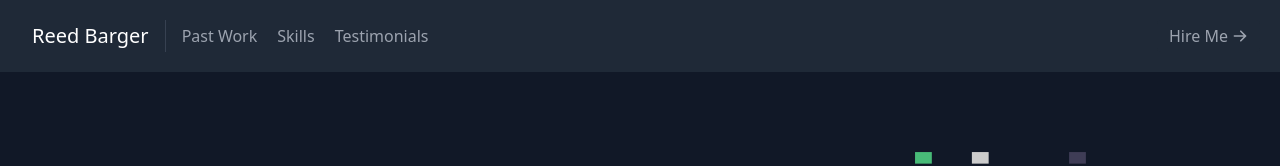
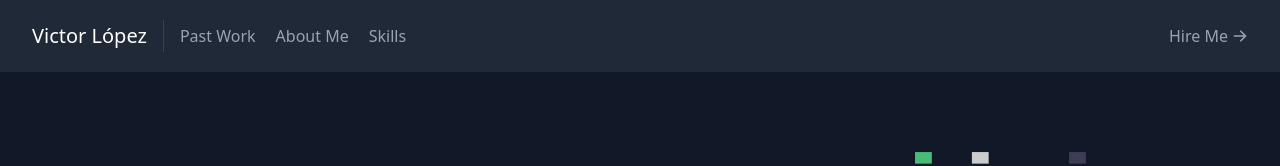
Before and after one commit to Victor1Ja/react-tailwindcss-portfolio, a React (Create React App) app: page / in a window 1280 px wide. Shown: the top 166 px of the page. Built offline with nearby package versions, Linux system fonts and the light colour scheme.

Commit message:
Refactor NavBar component Move hardcoded string to the data file

```diff
--- a/src/components/Navbar.js
+++ b/src/components/Navbar.js
@@ -1,5 +1,6 @@
-import { ArrowRightIcon } from "@heroicons/react/solid";
-import React from "react";
+import { ArrowRightIcon } from '@heroicons/react/solid';
+import React from 'react';
+import { navBar } from '../data';
 
 export default function Navbar() {
   return (
@@ -7,24 +8,20 @@ export default function Navbar() {
       <div className="container mx-auto flex flex-wrap p-5 flex-col md:flex-row items-center">
         <a className="title-font font-medium text-white mb-4 md:mb-0">
           <a href="#about" className="ml-3 text-xl">
-            Reed Barger
+            {navBar.title}
           </a>
         </a>
         <nav className="md:mr-auto md:ml-4 md:py-1 md:pl-4 md:border-l md:border-gray-700	flex flex-wrap items-center text-base justify-center">
-          <a href="#projects" className="mr-5 hover:text-white">
-            Past Work
-          </a>
-          <a href="#skills" className="mr-5 hover:text-white">
-            Skills
-          </a>
-          <a href="#testimonials" className="mr-5 hover:text-white">
-            Testimonials
-          </a>
+          {navBar.tabs.map((tab, index) => (
+            <a href={tab.value} key={index} className="mr-5 hover:text-white">
+              {tab.text}
+            </a>
+          ))}
         </nav>
         <a
-          href="#contact"
+          href={navBar.finalTab.value}
           className="inline-flex items-center bg-gray-800 border-0 py-1 px-3 focus:outline-none hover:bg-gray-700 rounded text-base mt-4 md:mt-0">
-          Hire Me
+          {navBar.finalTab.text}
           <ArrowRightIcon className="w-4 h-4 ml-1" />
         </a>
       </div>
--- a/src/data.js
+++ b/src/data.js
@@ -1,77 +1,98 @@
 export const projects = [
   {
-    title: "React Reserve",
-    subtitle: "MERN Stack",
+    title: 'React Reserve',
+    subtitle: 'MERN Stack',
     description:
-      "Lorem ipsum dolor sit amet consectetur adipisicing elit. Praesentium dolore rerum laborum iure enim sint nemo omnis voluptate exercitationem eius?",
-    image: "./project-1.gif",
-    link: "https://reactbootcamp.com",
+      'Lorem ipsum dolor sit amet consectetur adipisicing elit. Praesentium dolore rerum laborum iure enim sint nemo omnis voluptate exercitationem eius?',
+    image: './project-1.gif',
+    link: 'https://reactbootcamp.com'
   },
   {
-    title: "React Tracks",
-    subtitle: "React and Python",
+    title: 'React Tracks',
+    subtitle: 'React and Python',
     description:
-      "Lorem ipsum dolor sit amet consectetur adipisicing elit. Praesentium dolore rerum laborum iure enim sint nemo omnis voluptate exercitationem eius?",
-    image: "./project-2.gif",
-    link: "https://reactbootcamp.com",
+      'Lorem ipsum dolor sit amet consectetur adipisicing elit. Praesentium dolore rerum laborum iure enim sint nemo omnis voluptate exercitationem eius?',
+    image: './project-2.gif',
+    link: 'https://reactbootcamp.com'
   },
   {
-    title: "DevChat",
-    subtitle: "React and Firebase",
+    title: 'DevChat',
+    subtitle: 'React and Firebase',
     description:
-      "Lorem ipsum dolor sit amet consectetur adipisicing elit. Praesentium dolore rerum laborum iure enim sint nemo omnis voluptate exercitationem eius?",
-    image: "./project-3.gif",
-    link: "https://reactbootcamp.com",
+      'Lorem ipsum dolor sit amet consectetur adipisicing elit. Praesentium dolore rerum laborum iure enim sint nemo omnis voluptate exercitationem eius?',
+    image: './project-3.gif',
+    link: 'https://reactbootcamp.com'
   },
   {
-    title: "Epic Todo App",
-    subtitle: "React Hooks",
+    title: 'Epic Todo App',
+    subtitle: 'React Hooks',
     description:
-      "Lorem ipsum dolor sit amet consectetur adipisicing elit. Praesentium dolore rerum laborum iure enim sint nemo omnis voluptate exercitationem eius?",
-    image: "./project-4.gif",
-    link: "https://reactbootcamp.com",
-  },
+      'Lorem ipsum dolor sit amet consectetur adipisicing elit. Praesentium dolore rerum laborum iure enim sint nemo omnis voluptate exercitationem eius?',
+    image: './project-4.gif',
+    link: 'https://reactbootcamp.com'
+  }
 ];
 
 export const testimonials = [
   {
     quote:
-      "Lorem ipsum dolor sit amet consectetur adipisicing elit. Culpa quod necessitatibus quidem impedit facilis? Distinctio laboriosam veritatis recusandae minus. Voluptatum accusantium hic laudantium soluta ea sapiente cupiditate officia maiores itaque.",
-    image: "https://randomuser.me/api/portraits/men/1.jpg",
-    name: "Jesse Hicks",
-    company: "Zoozle",
+      'Lorem ipsum dolor sit amet consectetur adipisicing elit. Culpa quod necessitatibus quidem impedit facilis? Distinctio laboriosam veritatis recusandae minus. Voluptatum accusantium hic laudantium soluta ea sapiente cupiditate officia maiores itaque.',
+    image: 'https://randomuser.me/api/portraits/men/1.jpg',
+    name: 'Jesse Hicks',
+    company: 'Zoozle'
   },
   {
     quote:
-      "Lorem ipsum dolor sit amet consectetur adipisicing elit. Culpa quod necessitatibus quidem impedit facilis? Distinctio laboriosam veritatis recusandae minus. Voluptatum accusantium hic laudantium soluta ea sapiente cupiditate officia maiores itaque.",
-    image: "https://randomuser.me/api/portraits/men/94.jpg",
-    name: "Ruben Alvarez",
-    company: "Dooble.io",
-  },
+      'Lorem ipsum dolor sit amet consectetur adipisicing elit. Culpa quod necessitatibus quidem impedit facilis? Distinctio laboriosam veritatis recusandae minus. Voluptatum accusantium hic laudantium soluta ea sapiente cupiditate officia maiores itaque.',
+    image: 'https://randomuser.me/api/portraits/men/94.jpg',
+    name: 'Ruben Alvarez',
+    company: 'Dooble.io'
+  }
 ];
 
 export const skills = [
-  "JavaScript",
-  "React",
-  "Next.js",
-  "Node",
-  "GraphQL",
-  "Material UI",
+  'JavaScript',
+  'React',
+  'Next.js',
+  'Node',
+  'GraphQL',
+  'Material UI'
 ];
 export const about = {
   title: "Hi, I'm Victor",
   shortDescription: "I'm a full stack web developer",
-  longDescription: "Lorem ipsum dolor sit amet consectetur adipisicing elit. Praesentium dolore rerum laborum iure enim sint nemo omnis voluptate exercitationem eius?",
+  longDescription:
+    'Lorem ipsum dolor sit amet consectetur adipisicing elit. Praesentium dolore rerum laborum iure enim sint nemo omnis voluptate exercitationem eius?',
   buttons: [
     {
-      text: "Contact Me",
-      value: "#contact"
-
+      text: 'Contact Me',
+      value: '#contact'
     },
     {
-      text: "See my past work",
-      value: "#projects"
+      text: 'See my past work',
+      value: '#projects'
     }
   ]
+};
 
-}
+export const navBar = {
+  title: 'Victor López',
+  tabs: [
+    {
+      text: 'Past Work',
+      value: '#projects'
+    },
+    {
+      text: 'About Me',
+      value: '#about'
+    },
+    {
+      text: 'Skills',
+      value: '#skills'
+    }
+  ],
+  finalTab: {
+    text: 'Hire Me',
+    value: '#contact'
+  }
+};
```
